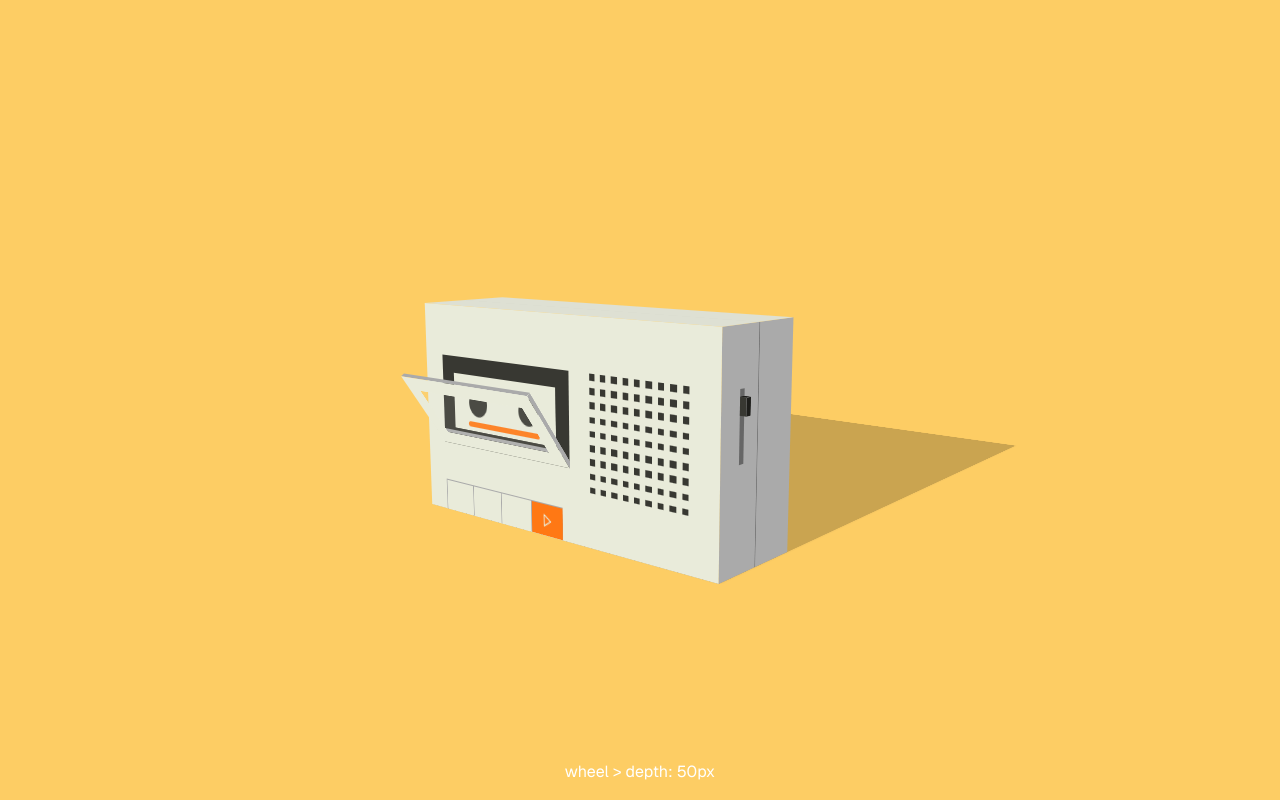
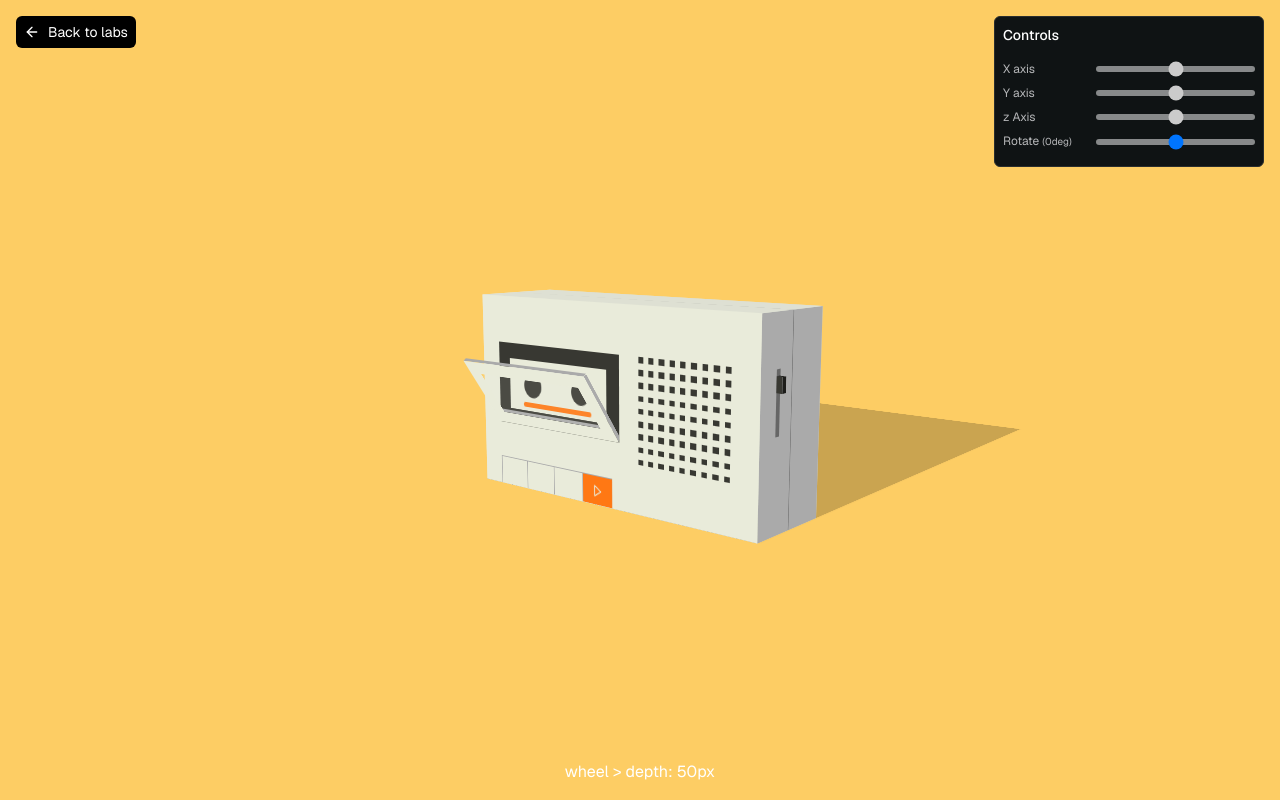
Before and after one commit to duongductrong/danielll.dev, a Next.js app: page /v01/labs/radio in a window 1280 px wide. Built offline with nearby package versions, Linux system fonts and the light colour scheme.

Commit message:
feat: add controls perspective lab and apply to radio

```diff
--- a/src/app/v01/labs/radio/page.tsx
+++ b/src/app/v01/labs/radio/page.tsx
@@ -1,10 +1,13 @@
+import { LabPerspective } from "@/components/lab-perspective";
 import { Radio3d, RadioPerspective } from "@/features/lab/pages/radio";
 
 const RadioPage = () => {
   return (
-    <RadioPerspective>
-      <Radio3d />
-    </RadioPerspective>
+    <LabPerspective>
+      <RadioPerspective>
+        <Radio3d />
+      </RadioPerspective>
+    </LabPerspective>
   );
 };
 
--- /dev/null
+++ b/src/components/lab-perspective.tsx
@@ -0,0 +1,123 @@
+"use client";
+
+import { pageContent } from "@/enums/page-content";
+import { urls } from "@/enums/urls";
+import { ArrowLeft } from "lucide-react";
+import Link from "next/link";
+import React, {
+  CSSProperties,
+  Dispatch,
+  PropsWithChildren,
+  SetStateAction,
+  useMemo,
+  useState,
+} from "react";
+
+export interface LabPerspectiveProps extends PropsWithChildren {}
+
+export const LabPerspective = ({ children }: LabPerspectiveProps) => {
+  const [rotate, setRotate] = useState(0);
+
+  const css = useMemo<CSSProperties>(
+    () =>
+      ({
+        "--controls-rotate": `${rotate}deg`,
+      } as CSSProperties),
+    [rotate]
+  );
+
+  return (
+    <div style={css} className="relative w-full min-h-dvh">
+      {children}
+      <LabRemoteControls rotate={rotate} setRotate={setRotate} />
+      <LabNavigation />
+    </div>
+  );
+};
+
+export interface LabRemoteControlsProps {
+  rotate: number;
+  setRotate: Dispatch<SetStateAction<number>>;
+}
+
+export const LabRemoteControls = ({
+  rotate,
+  setRotate,
+}: LabRemoteControlsProps) => {
+  return (
+    <div className="absolute top-4 right-4 bg-[#0F1314] p-2 pb-4 rounded-md border border-[#292D2E] w-[270px] min-h-[100px]">
+      <h2 className="text-sm font-medium text-white mb-4">Controls</h2>
+
+      <div className="flex flex-col gap-2">
+        <label
+          htmlFor="#"
+          className="text-[#B7B8BA] text-xs items-center gap-2 flex"
+        >
+          <span className="shrink-0 w-[85px]">X axis</span>
+          <input
+            type="range"
+            className="appearance-none rounded-md h-[6px] w-full bg-white/50"
+            disabled
+          />
+        </label>
+
+        <label
+          htmlFor="#"
+          className="text-[#B7B8BA] text-xs items-center gap-2 flex"
+        >
+          <span className="shrink-0 w-[85px]">Y axis</span>
+          <input
+            type="range"
+            className="appearance-none rounded-md h-[6px] w-full bg-white/50"
+            disabled
+          />
+        </label>
+
+        <label
+          htmlFor="#"
+          className="text-[#B7B8BA] text-xs items-center gap-2 flex"
+        >
+          <span className="shrink-0 w-[85px]">z Axis</span>
+          <input
+            type="range"
+            className="appearance-none rounded-md h-[6px] w-full bg-white/50"
+            disabled
+          />
+        </label>
+
+        <label
+          htmlFor="#"
+          className="text-[#B7B8BA] text-xs items-center gap-2 flex"
+        >
+          <span className="shrink-0 w-[85px] whitespace-nowrap">
+            Rotate <span className="text-[10px]">({rotate}deg)</span>
+          </span>
+          <input
+            type="range"
+            min={-360}
+            max={360}
+            value={rotate}
+            onChange={(e) => setRotate(Number(e.target.value))}
+            className="appearance-none rounded-md h-[6px] w-full bg-white/50"
+          />
+        </label>
+      </div>
+    </div>
+  );
+};
+
+export interface LabNavigationProps {}
+
+export const LabNavigation = (props: LabNavigationProps) => {
+  return (
+    <div className="absolute top-4 left-4">
+      <Link
+        href={urls.labs}
+        className="px-2 h-8 gap-2 rounded-md bg-black block items-center justify-center flex text-sm"
+      >
+        <ArrowLeft className="size-4" />
+        Back to labs
+      </Link>
+    </div>
+  );
+};
--- a/src/features/lab/pages/radio/index.scss
+++ b/src/features/lab/pages/radio/index.scss
@@ -42,8 +42,9 @@ $radio-compact-disc-width: 4px;
   height: $radio-height;
   background-color: $color-radio-skin;
 
-  transform: rotateX(-10deg) rotateY(-40deg) translateZ(var(--depth, 50px));
-  transform-origin: left top;
+  transform: rotateX(-10deg) rotateY(calc(-40deg + var(--controls-rotate)))
+    translateZ(var(--depth, 50px));
+  transform-origin: center;
   transform-style: preserve-3d;
 
   transition: all 300ms ease;
@@ -137,6 +138,40 @@ $radio-compact-disc-width: 4px;
         }
       }
     }
+
+    &.left {
+      width: $radio-side-width;
+      height: $radio-height;
+      background-color: $color-radio-skin;
+
+      position: absolute;
+      top: 0;
+      left: 0;
+      transform-origin: left;
+      transform: rotateY(90deg);
+    }
+
+    &.bottom {
+      position: absolute;
+      top: 100%;
+      left: 0;
+      width: $radio-width;
+      height: $radio-side-width;
+      background-color: $color-radio-skin;
+      transform-origin: top;
+      transform: rotateX(-90deg);
+    }
+  }
+
+  .back {
+    position: absolute;
+    width: 100%;
+    height: 100%;
+    transform: translateZ(-$radio-side-width);
+    transform-style: preserve-3d;
+    top: 0;
+    left: 0;
+    background-color: $color-radio-side-top;
   }
 
   .face {
--- a/src/features/lab/pages/radio/index.tsx
+++ b/src/features/lab/pages/radio/index.tsx
@@ -11,6 +11,9 @@ export const Radio3d = () => {
 
   return (
     <div className={cn("radio-3d ", isPlay ? "active" : "")}>
+      <div className="back"></div>
+      <div className="side left"></div>
+      <div className="side bottom"></div>
       <div className="side top">
         <div className="bordered"></div>
       </div>
```
